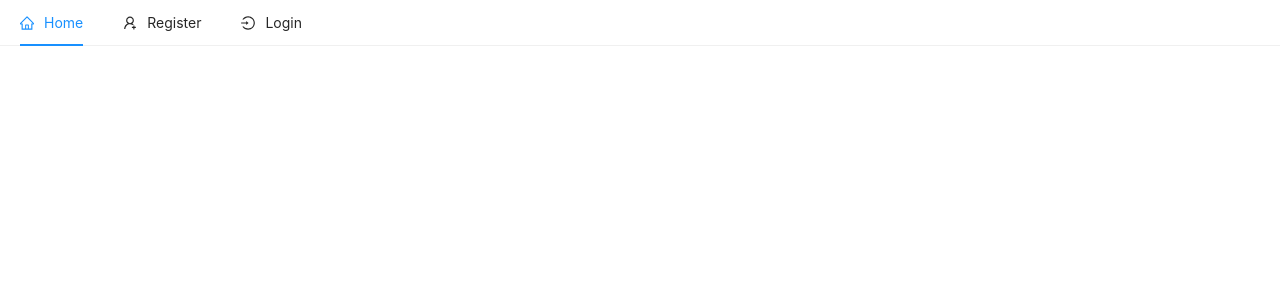
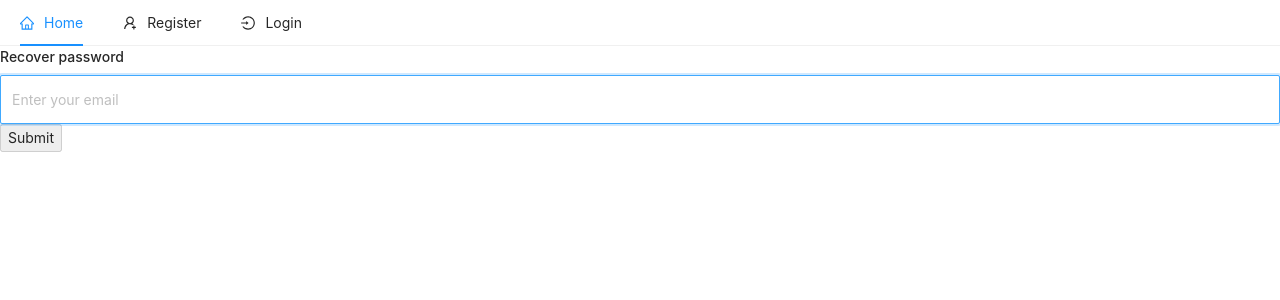
Before and after one commit to Pekstaar/client-frontend, a React (Create React App) app: page /forgot/password in a window 1280 px wide. Shown: the top 300 px of the page. Built offline with nearby package versions, Linux system fonts and the light colour scheme; no server answers.

Commit message:
forgot-password

```diff
--- a/src/App.js
+++ b/src/App.js
@@ -10,6 +10,7 @@ import Register from "./pages/auth/Register.js";
 import RegisterComplete from "./pages/auth/RegisterComplete";
 import Home from "./pages/Home";
 import { authentication } from "./Firebase";
+import { ForgotPassword } from "./pages/auth/ForgotPassword";
 
 const App = () => {
   const dispatch = useDispatch();
@@ -44,6 +45,7 @@ const App = () => {
         <Route exact path="/login" component={Login} />
         <Route exact path="/register" component={Register} />
         <Route exact path="/register/complete" component={RegisterComplete} />
+        <Route exact path="/forgot/password" component={ForgotPassword} />
       </Switch>
     </>
   );
--- /dev/null
+++ b/src/pages/auth/ForgotPassword.js
@@ -0,0 +1,70 @@
+import { authentication } from "../../Firebase";
+import React, { useEffect, useState } from "react";
+import { Input } from "antd";
+import { useSelector } from "react-redux";
+import NotificationManager from "react-notifications/lib/NotificationManager";
+
+export const ForgotPassword = ({ history }) => {
+  const [email, setEmail] = useState("");
+  const [loading, setLoading] = useState(false);
+
+  // destructure state and grab user reducer as state
+  const { user } = useSelector((state) => ({ ...state }));
+
+  // check if the user is logged in and send to homepage if true
+  useEffect(() => {
+    if (user && user.token) history.push("/");
+    // eslint-disable-next-line react-hooks/exhaustive-deps
+  }, [user]);
+
+  const handleSubmit = async (e) => {
+    e.preventDefault();
+
+    setLoading(true);
+
+    // send email to user
+    const config = {
+      url: process.env.REACT_APP_FORGOT_PASSWORD_REDIRECT,
+      handleCodeInApp: true,
+    };
+
+    await authentication
+      .sendPasswordResetEmail(email, config)
+      .then(() => {
+        setEmail("");
+        setLoading(false);
+        NotificationManager.success("Check email for the password reset link");
+      })
+      .catch((error) => {
+        setLoading(false);
+        NotificationManager.error(error.message);
+      });
+    // get promise
+    await authentication.sendPasswordResetEmail();
+  };
+
+  return (
+    <div className="container col-md-6 offset-md-3 p-4">
+      {loading ? (
+        <h4 className="text-warning font-italic mb-2">Loading</h4>
+      ) : (
+        <h4 className=" font-italic mb-2">Recover password</h4>
+      )}
+
+      <form onSubmit={handleSubmit}>
+        <Input
+          style={{ height: "3.5em" }}
+          type="email"
+          placeholder="Enter your email"
+          className="form-control"
+          value={email}
+          onChange={(e) => setEmail(e.target.value)}
+          autoFocus
+        />
+        <button className="btn btn-secondary border my-3" disabled={!email}>
+          Submit
+        </button>
+      </form>
+    </div>
+  );
+};
--- a/src/pages/auth/Login.js
+++ b/src/pages/auth/Login.js
@@ -1,9 +1,10 @@
-import React, { useState } from "react";
+import React, { useEffect, useState } from "react";
 import { Button, Input } from "antd";
 import { authentication, googleAuthProvider } from "../../Firebase";
 import { GooglePlusOutlined, SendOutlined } from "@ant-design/icons";
-import { useDispatch } from "react-redux";
+import { useDispatch, useSelector } from "react-redux";
 import NotificationManager from "react-notifications/lib/NotificationManager";
+import { Link } from "react-router-dom";
 
 // const { Password } = Input;
 
@@ -13,6 +14,14 @@ const Login = ({ history }) => {
   const [loading, setLoading] = useState(false);
 
   const dispatch = useDispatch();
+
+  const { user } = useSelector((state) => ({ ...state }));
+
+  // check if the user is logged in and send to homepage if true
+  useEffect(() => {
+    if (user && user.token) history.push("/");
+    // eslint-disable-next-line react-hooks/exhaustive-deps
+  }, [user]);
 
   const handleSubmit = async (e) => {
     e.preventDefault();
@@ -125,6 +134,13 @@ const Login = ({ history }) => {
           >
             Sign in with Google
           </Button>
+
+          <Link
+            to="/forgot/password"
+            className="float-right text-danger font-weight-bold"
+          >
+            Forgot Password?
+          </Link>
         </div>
       </div>
     </div>
--- a/src/pages/auth/Register.js
+++ b/src/pages/auth/Register.js
@@ -1,18 +1,27 @@
-import React, { useState } from "react";
+import React, { useEffect, useState } from "react";
 import { Input } from "antd";
 import { authentication } from "../../Firebase";
 import { NotificationManager } from "react-notifications";
+import { useSelector } from "react-redux";
 
-const Register = () => {
+const Register = ({ history }) => {
   const [email, setEmail] = useState("pekstaar@gmail.com");
+
+  const { user } = useSelector((state) => ({ ...state }));
+
+  // check if the user is logged in and send to homepage if true
+  useEffect(() => {
+    if (user && user.token) history.push("/");
+    // eslint-disable-next-line react-hooks/exhaustive-deps
+  }, [user]);
 
   const handleSubmit = async (e) => {
     e.preventDefault();
 
     const config = {
       // url declared in the environment(.env file)
-      // url: process.env.REACT_APP_REGISTER_REDIRECT_URL,
-      url: "http://localhost:3000/register/complete",
+      url: process.env.REACT_APP_REGISTER_REDIRECT_URL,
+      // url: "http://localhost:3000/register/complete",
       handleCodeInApp: true,
     };
 
```
Also changed, not shown: 2 other files (tests, documents, lock files or other folders).
